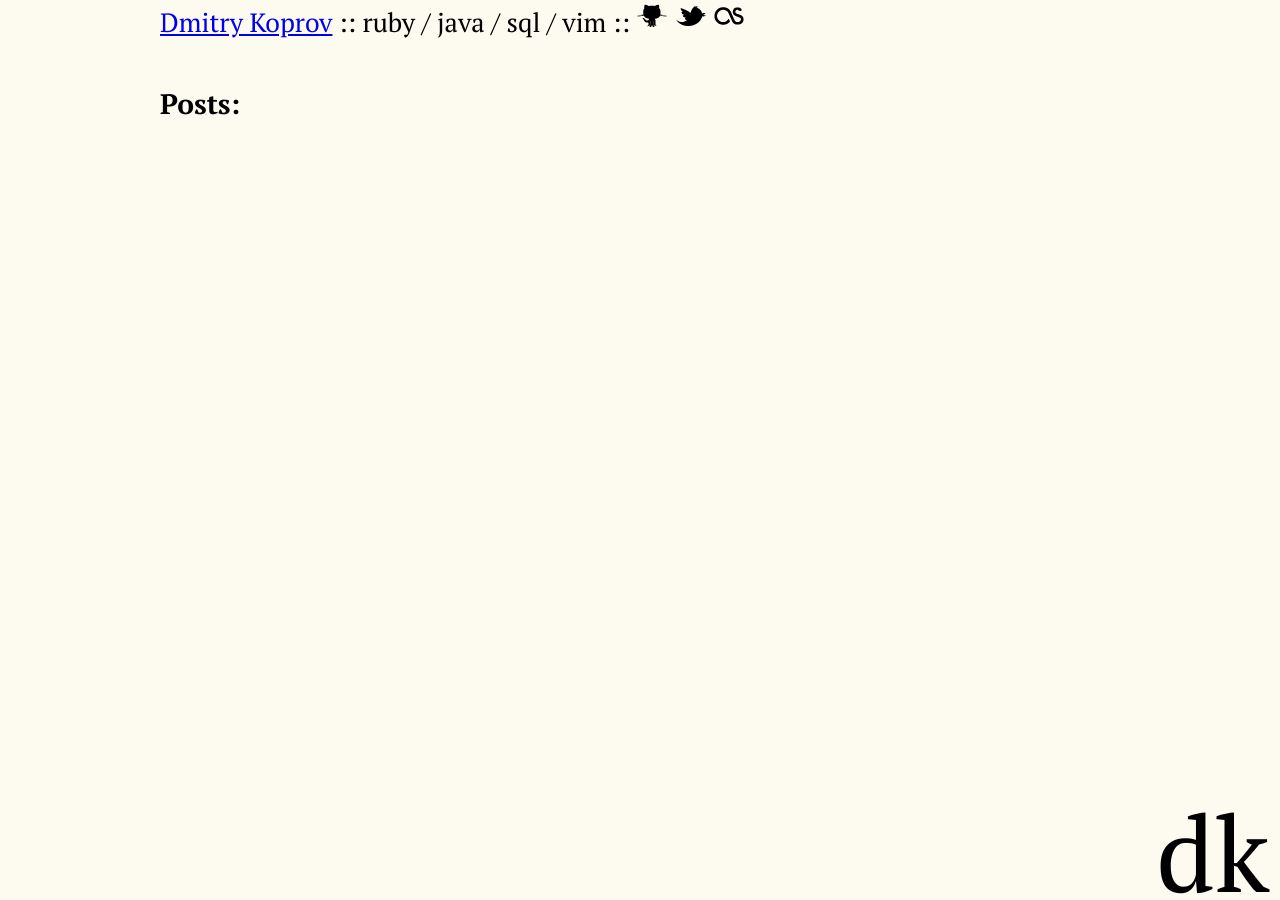
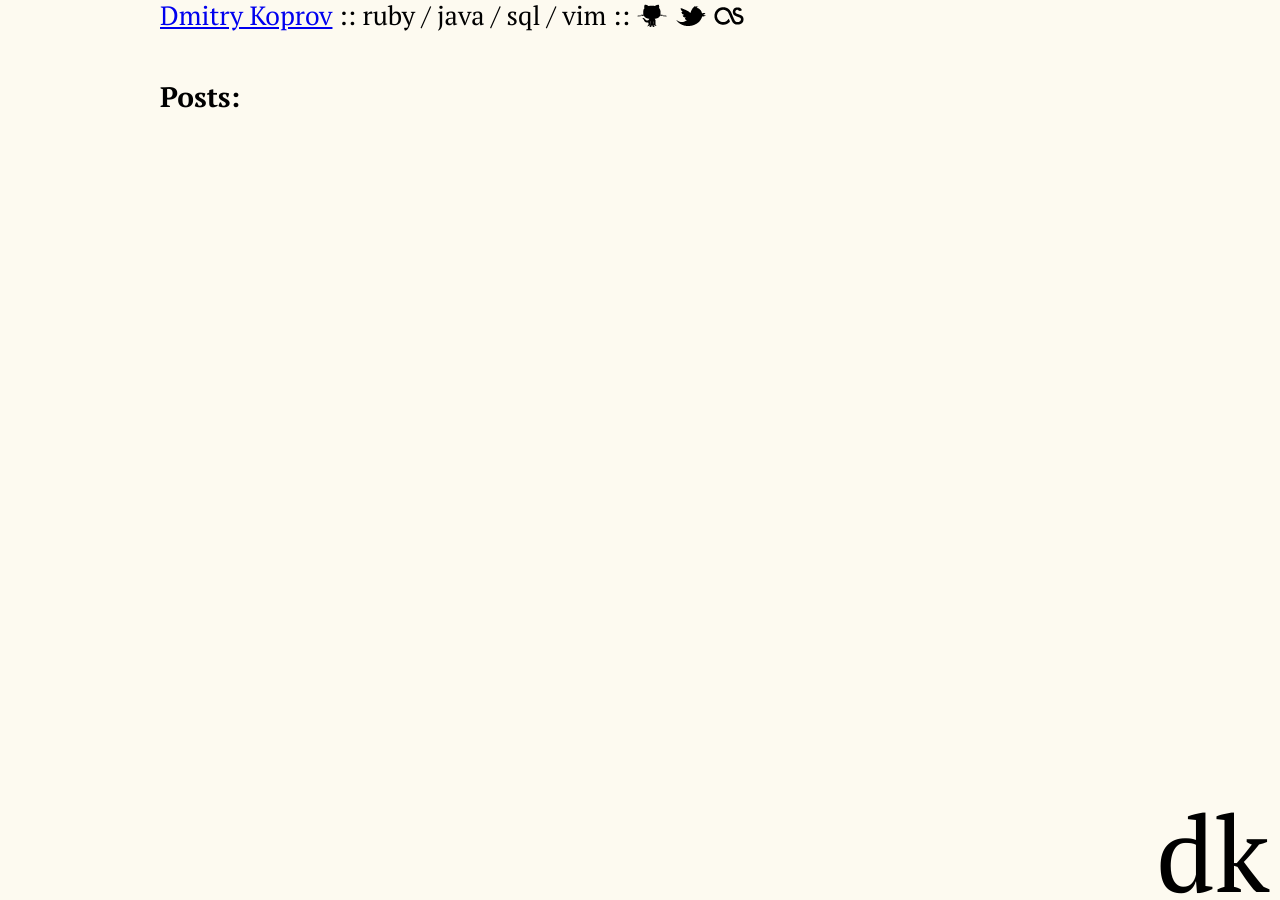
Before and after one commit to dkoprov/dkoprov.github.com, a Jekyll site: the page built from index.html, in a window 1280 px wide. Built offline with Jekyll 4.4.1, drawn with Linux system fonts in a browser that asks for light colours; nearby versions of some CDN libraries; library files that are not in the unit come from our copies; Markdown is read by kramdown in place of the engine named in the settings.

Commit message:
Icons in the caption positioned.

```diff
--- a/css/main.css
+++ b/css/main.css
@@ -37,6 +37,9 @@
 .caption{
   font-size: 1.5em;
 }
+.caption img {
+  margin-bottom: -7px;
+}
 
 ul.posts {
   list-style-type: none;
```
